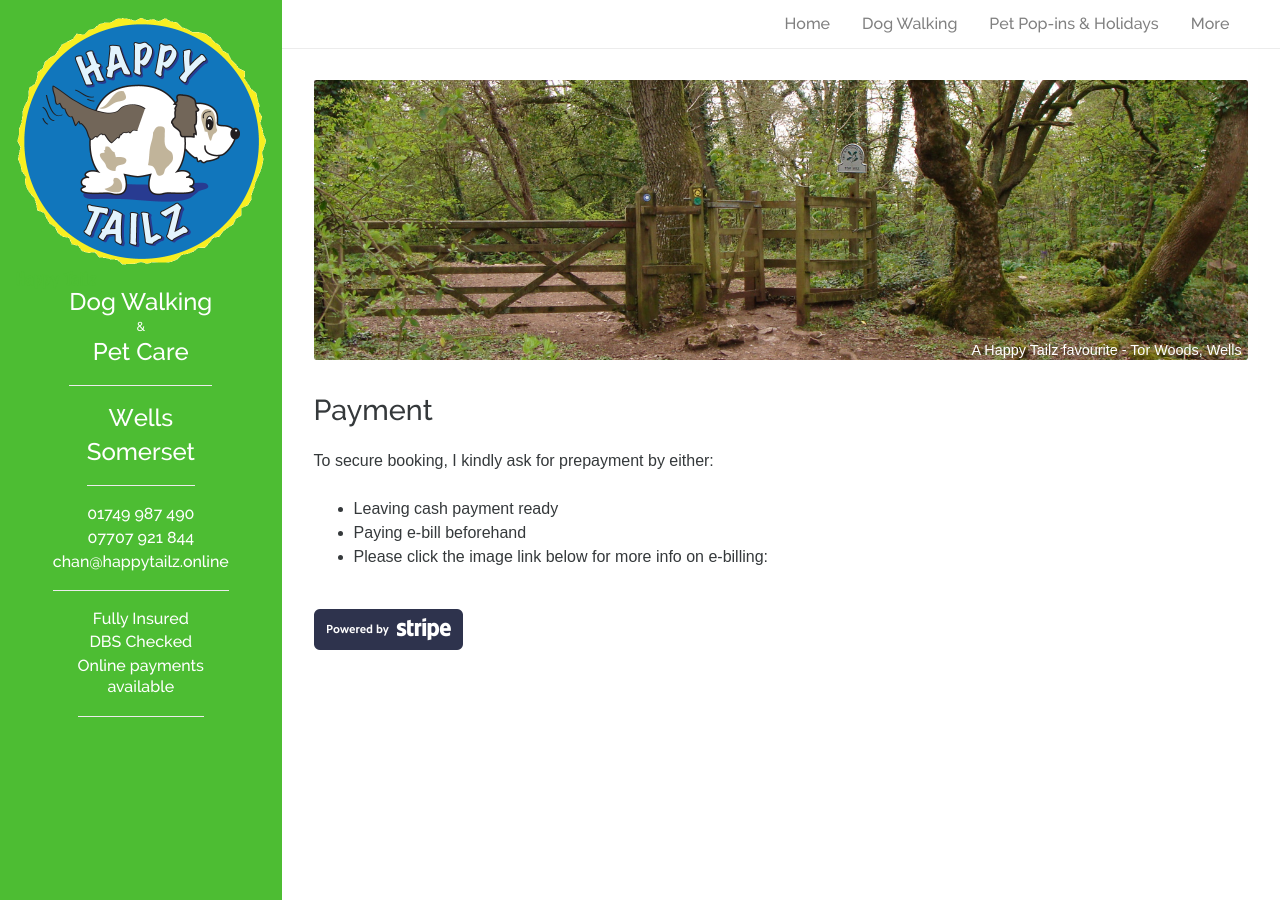
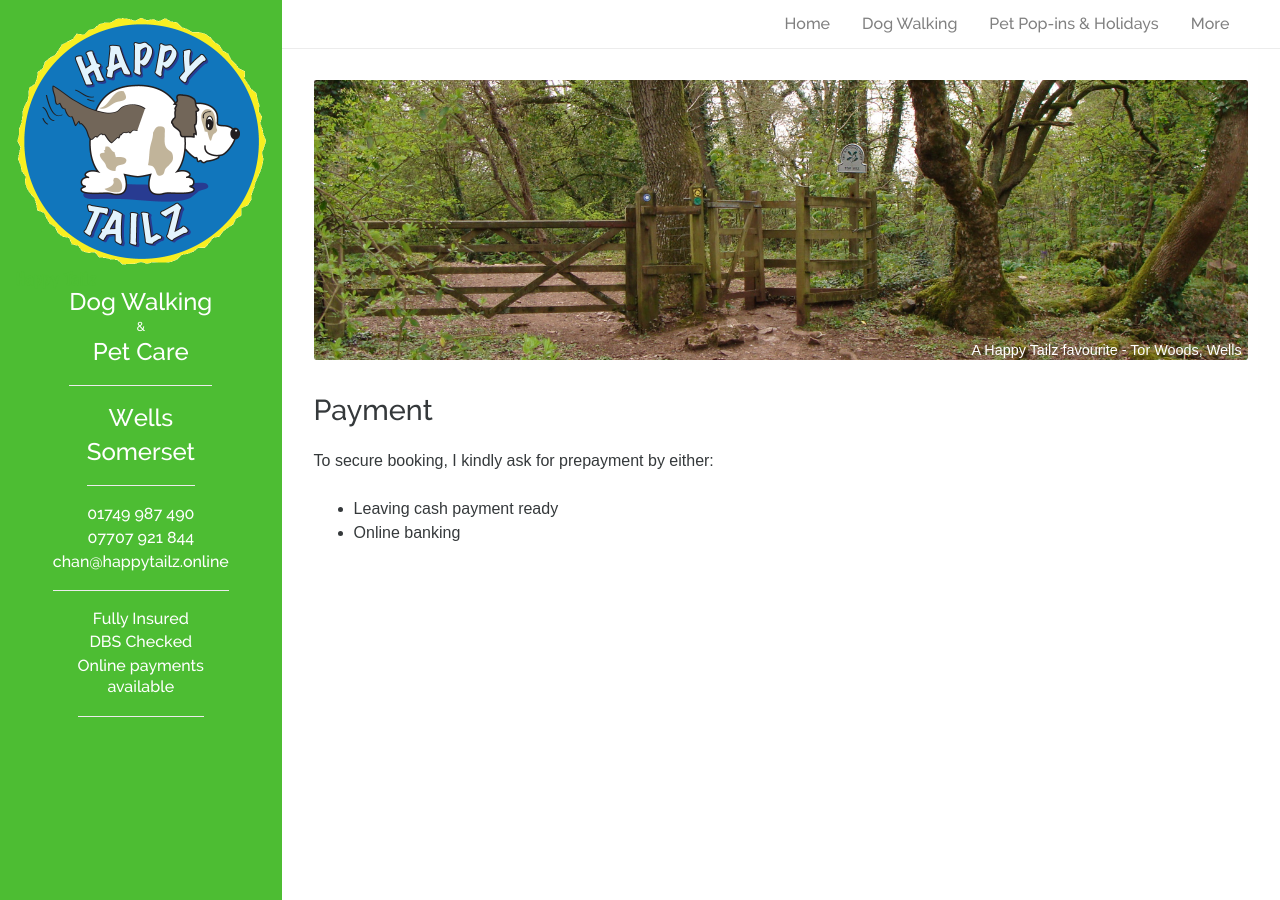
Before and after one commit to chantilly72/chantilly72.github.io, a Jekyll site: the page built from payment.md, in a window 1280 px wide. Built offline with Jekyll 4.4.1, drawn with Linux system fonts in a browser that asks for light colours; some web fonts are replaced.

Commit message:
Update payment.md

```diff
--- a/payment.md
+++ b/payment.md
@@ -9,8 +9,4 @@ description: Payment methods accepted are cash, credit debit cards via online pa
 To secure booking, I kindly ask for prepayment by either:
 
 * Leaving cash payment ready
-* Paying e-bill beforehand
-* Please click the image link below for more info on e-billing:
-
-<br>
-[<img src="assets/images/powered_by_stripe.png" target="_blank" alt="payments powered by stripe.com">](https://stripe.com)
+* Online banking
```
